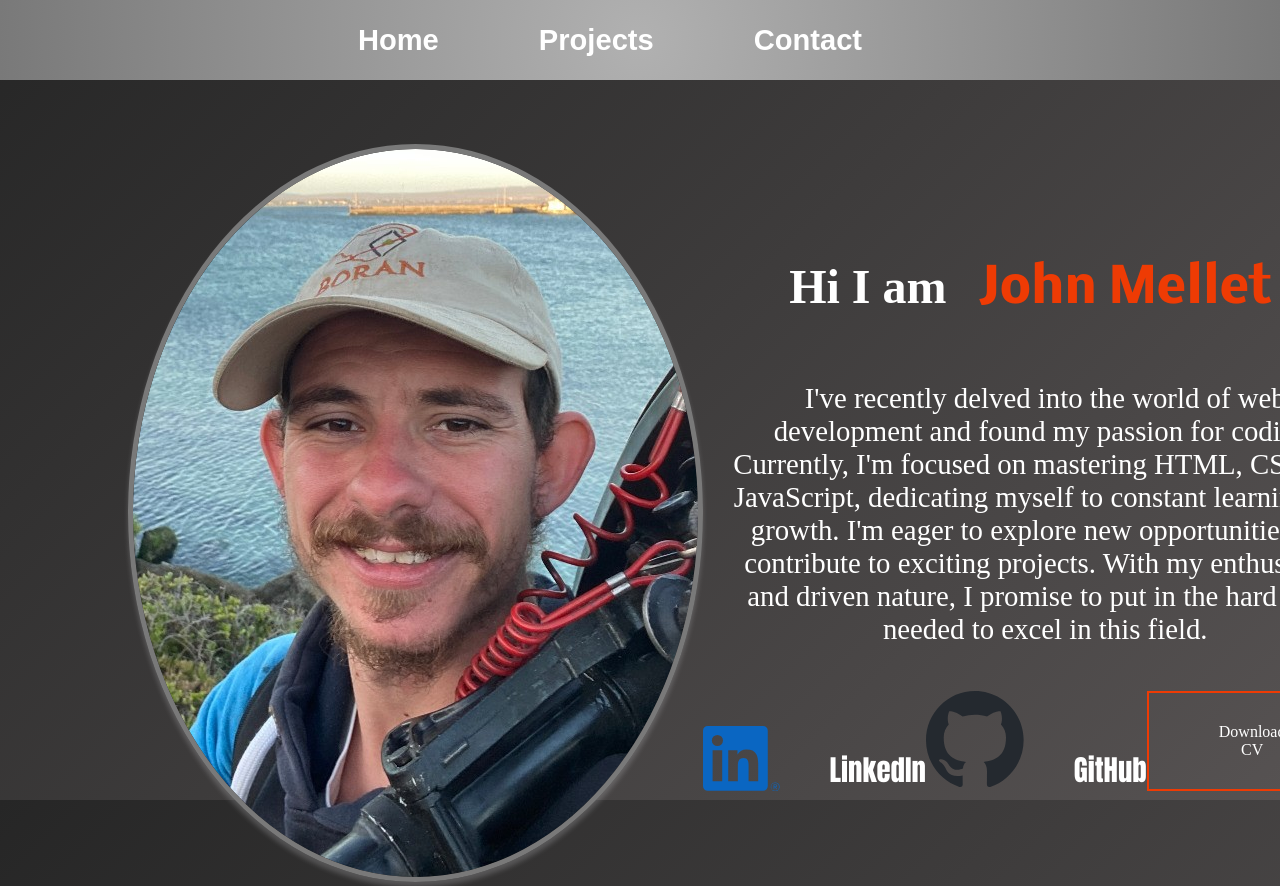
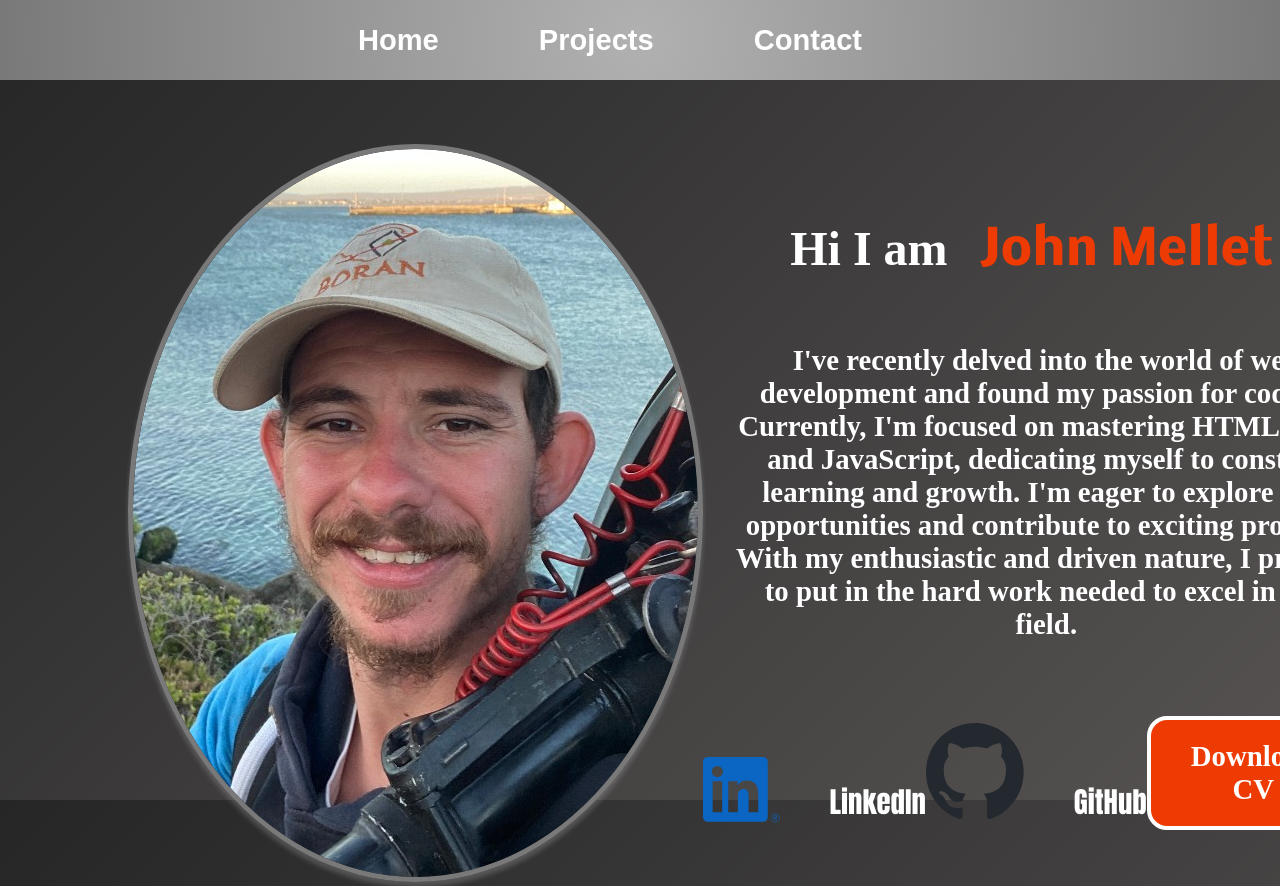
Before and after one commit to JohnMellet/Personal_Portfolio, a plain HTML site: page index.html in a window 1280 px wide. Shown: the top 886 px of the page. Drawn offline with Linux system fonts and the light colour scheme; a web font is replaced by a local one.

Commit message:
updated feature styling

```diff
--- a/styles.css
+++ b/styles.css
@@ -113,7 +113,7 @@ h2 {
 
 .hero-content p {
   font-size: 1.8em;
-  font-weight: 500;
+  font-weight: 550;
 }
 
 .personal-links {
@@ -122,6 +122,7 @@ h2 {
   align-items: center;
   min-width: 50vw;
   max-height: 35vh;
+  padding-top: 30px;
 }
 
 .personal-links p {
@@ -130,10 +131,15 @@ h2 {
 }
 
 .cv-button {
-  padding: 30px 70px;
+  padding: 20px 40px;
+
+  font-size: 1.8em;
+  font-weight: 600;
   text-align: center;
 
-  border: 2px solid var(--orange);
+  background-color: var(--orange);
+  border: 4px solid white;
+  border-radius: 20px;
 }
 
 .group {
```
